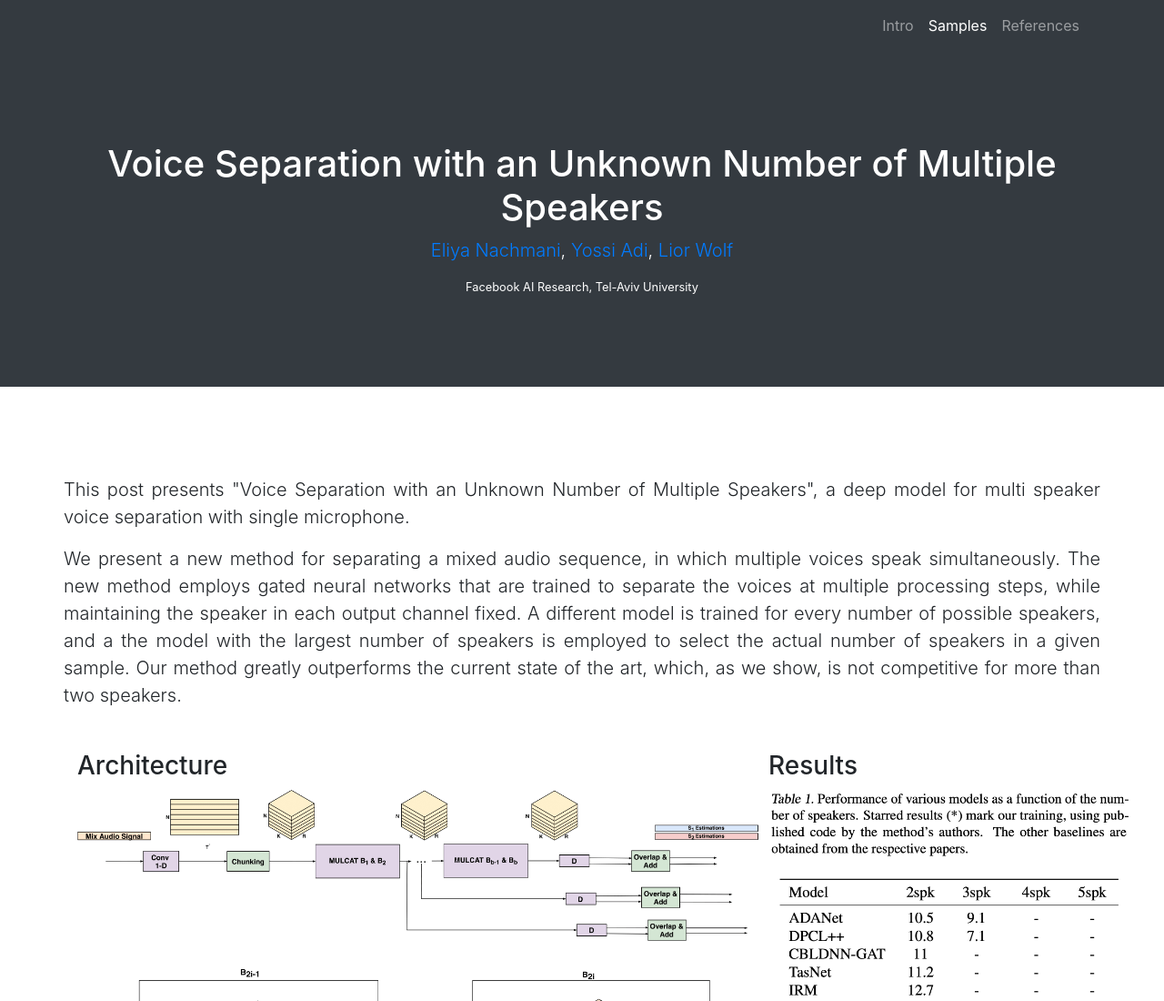
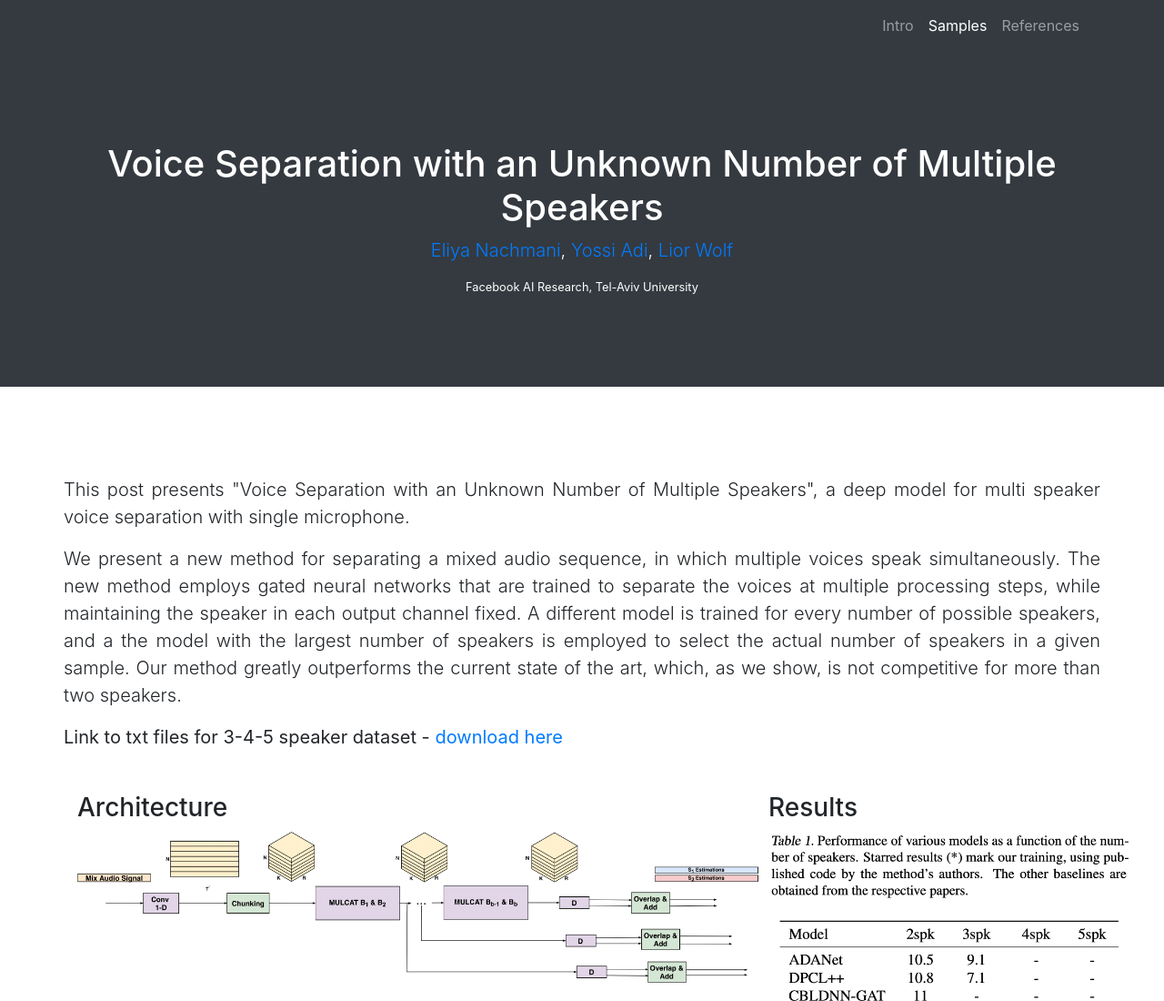
Before and after one commit to enk100/speaker_separation, a plain HTML site: page index.html in a window 1280 px wide. Shown: the top 1100 px of the page at 91% size. Drawn offline with Linux system fonts and the light colour scheme.

Commit message:
add mix datasets

```diff
--- a/index.html
+++ b/index.html
@@ -74,6 +74,10 @@
                 The new method employs gated neural networks that are trained to separate the voices at multiple processing steps, while maintaining the speaker in each output channel fixed.
                 A different model is trained for every number of possible speakers, and a the model with the largest number of speakers is employed to select the actual number of speakers in a given sample.
                 Our method greatly outperforms the current state of the art, which, as we show, is not competitive for more than two speakers.
+              </p><p class="lead" align="justify">
+              <b>
+                Link to txt files for 3-4-5 speaker dataset - <a href="https://github.com/enk100/speaker_separation/raw/master/txt_files_multi_speakers.zip"> download here</a>
+              </b>
             <!--<br><img src="arch.png" alt="Italian Trulli" width="750px">-->
             <!--<br>-->
             <!--<br><img src="mul_concat.png" alt="Italian Trulli" width="750px">-->
```
